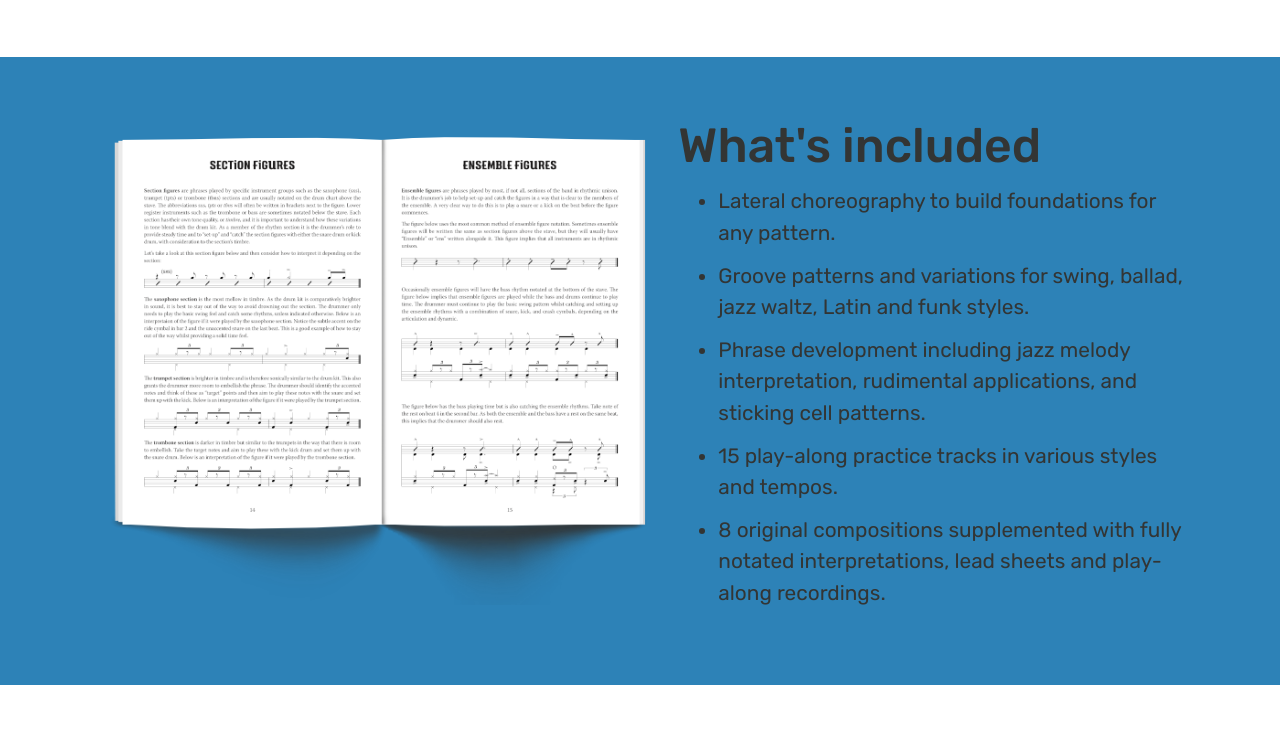
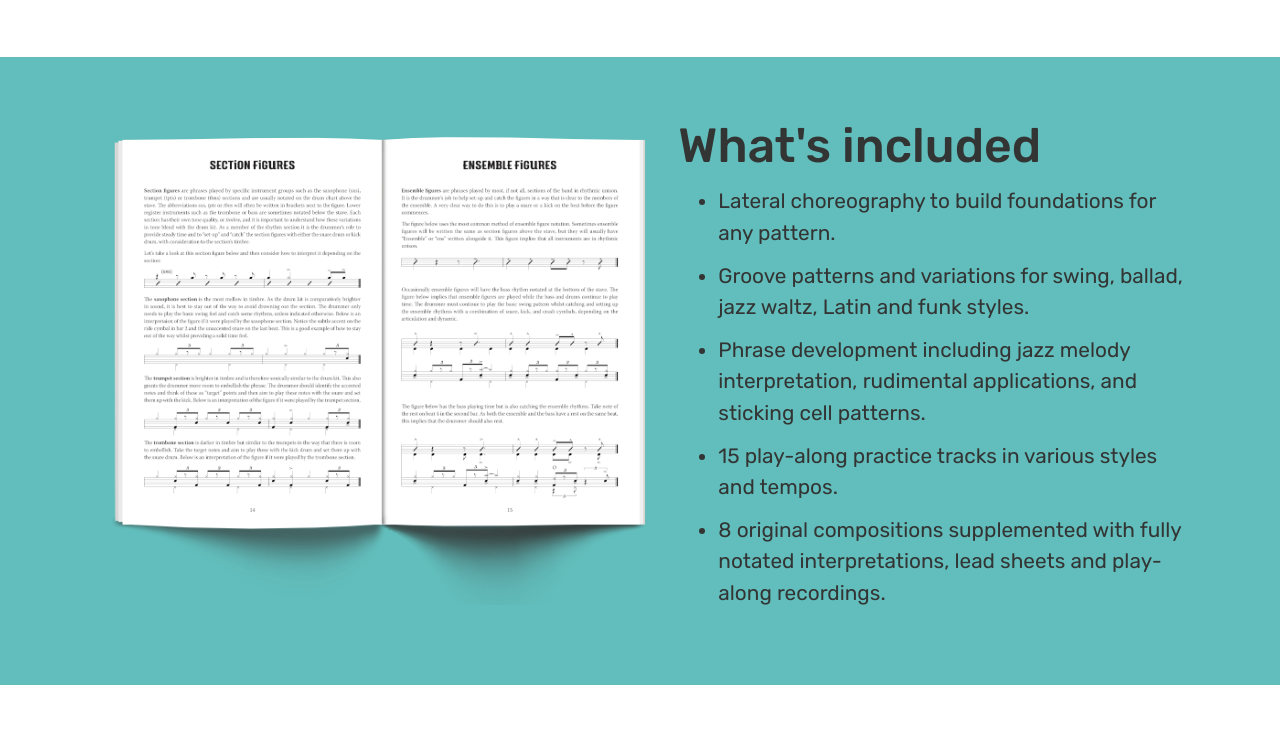
Before and after one commit to astanislavski/phrasingandfreedomwithbrushes, a website: page index.html in a window 1280 px wide. Shown: the part 697-1439 px from the top of the page. Drawn offline with nearby package versions, Linux system fonts and the light colour scheme.

Commit message:
Remove CNAME and revert colours

```diff
--- a/scss/_variables.scss
+++ b/scss/_variables.scss
@@ -1,9 +1,9 @@
 // colours
 
-$blue: #2D82B7;
-$orange: #EB8A90;
-$mauve: #F3DFBF;
-$charcoal: #333534; // This is the base `black` colour for all text
+$blue: #62bebc;
+$orange: #ed9e49;
+$charcoal: #333534;
+$mauve: #d3bcb8;
 
 // screen sizes
 
```
Also changed, not shown: css/main.css, 1 other file.
